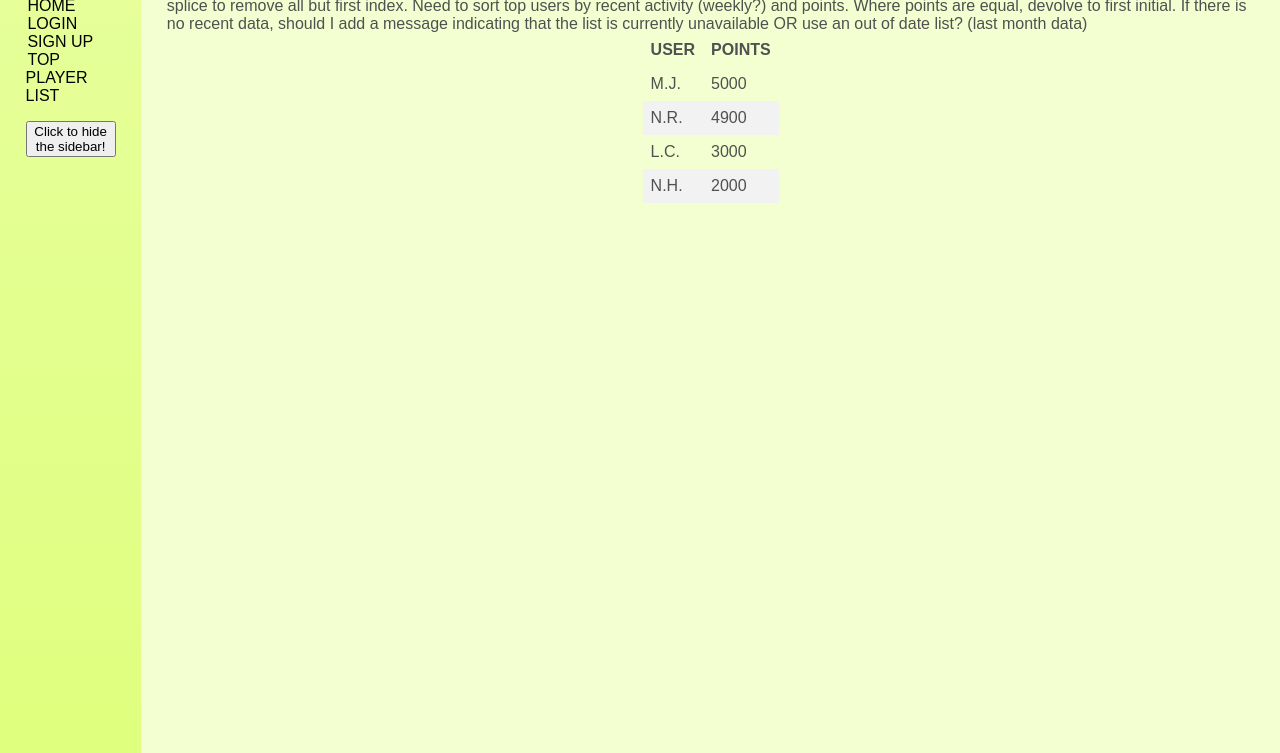
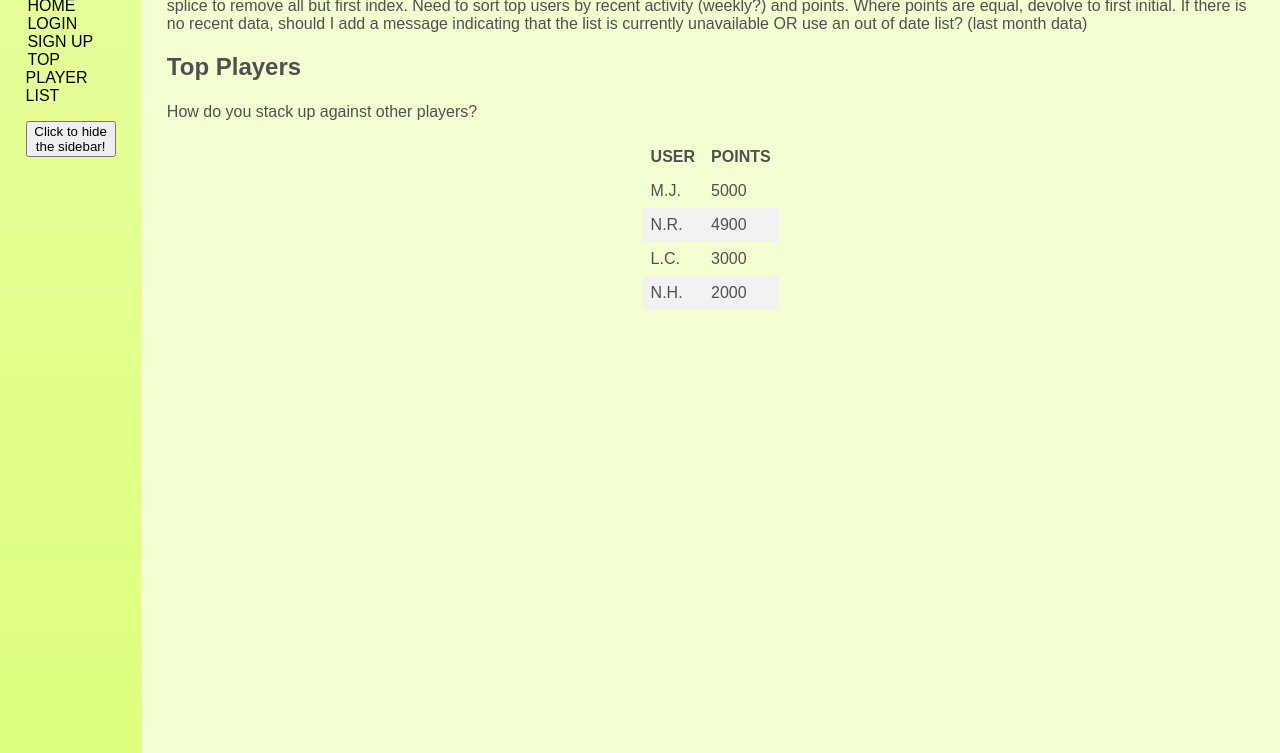
Before and after one commit to jmahin/crossword, a plain HTML site: page topplayers.html in a window 1280 px wide. Shown: the part 47-800 px from the top of the page. Drawn offline with Linux system fonts and the light colour scheme.

Commit message:
update to one page

```diff
--- a/topplayers.html
+++ b/topplayers.html
@@ -35,7 +35,9 @@
 
             If there is no recent data, should I add a message indicating that the
             list is currently unavailable OR use an out of date list? (last month data)
+<h1>Top Players</h1>
 
+<p>How do you stack up against other players?</p>
             <center>
                 <table>
                     <thead>
```
